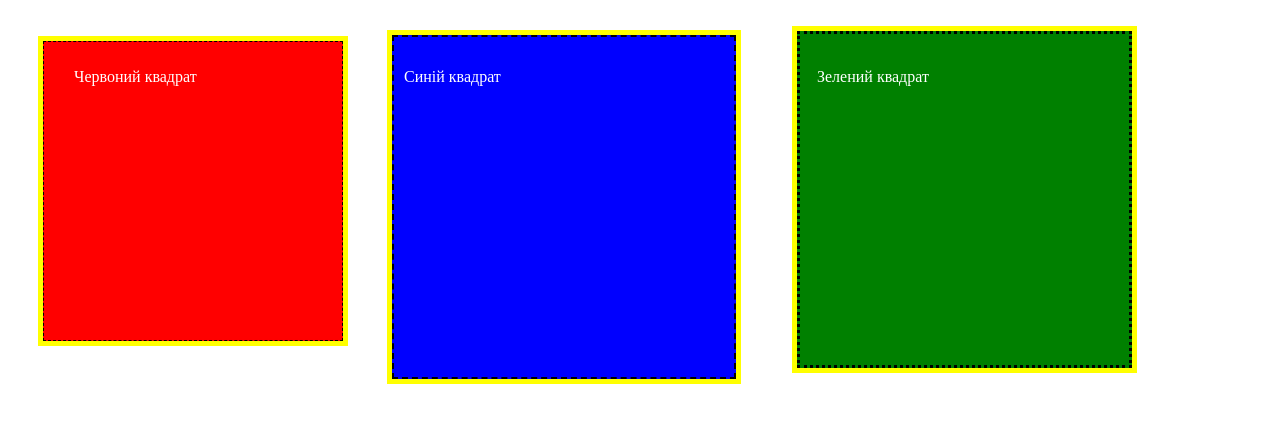
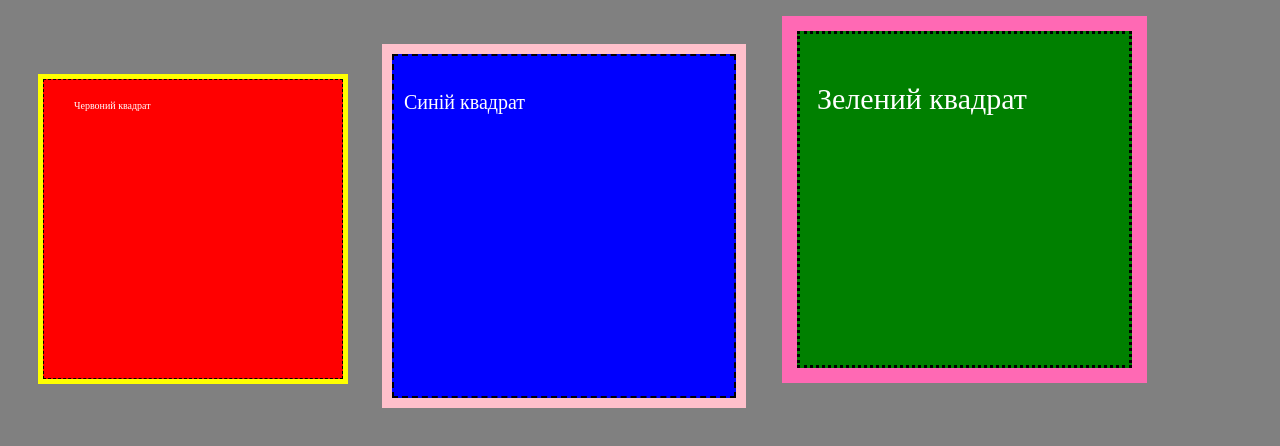
Before and after one commit to IT-Cluster-Academy-FWD/fwdo-2-into-css, a plain HTML site: page team/nadia.html in a window 1280 px wide. Drawn offline with Linux system fonts and the light colour scheme.

Commit message:
Added tasks 14,15,16

```diff
--- a/css/nadia.css
+++ b/css/nadia.css
@@ -8,7 +8,22 @@ p {
   color: white;
 }
 
-body
+.p_box-1 {
+  font-size: 10px;
+}
+
+.p_box-2 {
+  font-size: 20px;
+}
+
+.p_box-3 {
+  font-size: 30px;
+}
+
+
+body {
+  background-color: gray;
+}
 
 .box-1 {
   background-color: red;
@@ -24,7 +39,7 @@ body
   padding: 15px 30px 25px 10px;
   margin: 20px 35px 30px 15px;
   border: 2px dashed black;
-  outline: 5px solid yellow;
+  outline: 10px solid  pink;
 }
 
 .box-3 {
@@ -32,5 +47,5 @@ body
   padding: 18px 12px 13px 17px;
   margin: 23px 17px 18px 22px;
   border: 3px dotted black;
-  outline: 5px solid yellow;
+  outline: 15px solid hotpink;
 }
--- a/team/nadia.html
+++ b/team/nadia.html
@@ -8,13 +8,13 @@
 </head>
 <body>
   <div class="box-1">
-    <p>Червоний квадрат</p>
+    <p class="p_box-1">Червоний квадрат</p>
   </div>
   <div class="box-2">
-    <p>Синій квадрат</p>
+    <p class="p_box-2">Синій квадрат</p>
   </div>
   <div class="box-3">
-    <p>Зелений квадрат</p>
+    <p class="p_box-3">Зелений квадрат</p>
   </div>
 </body>
 </html>
```
